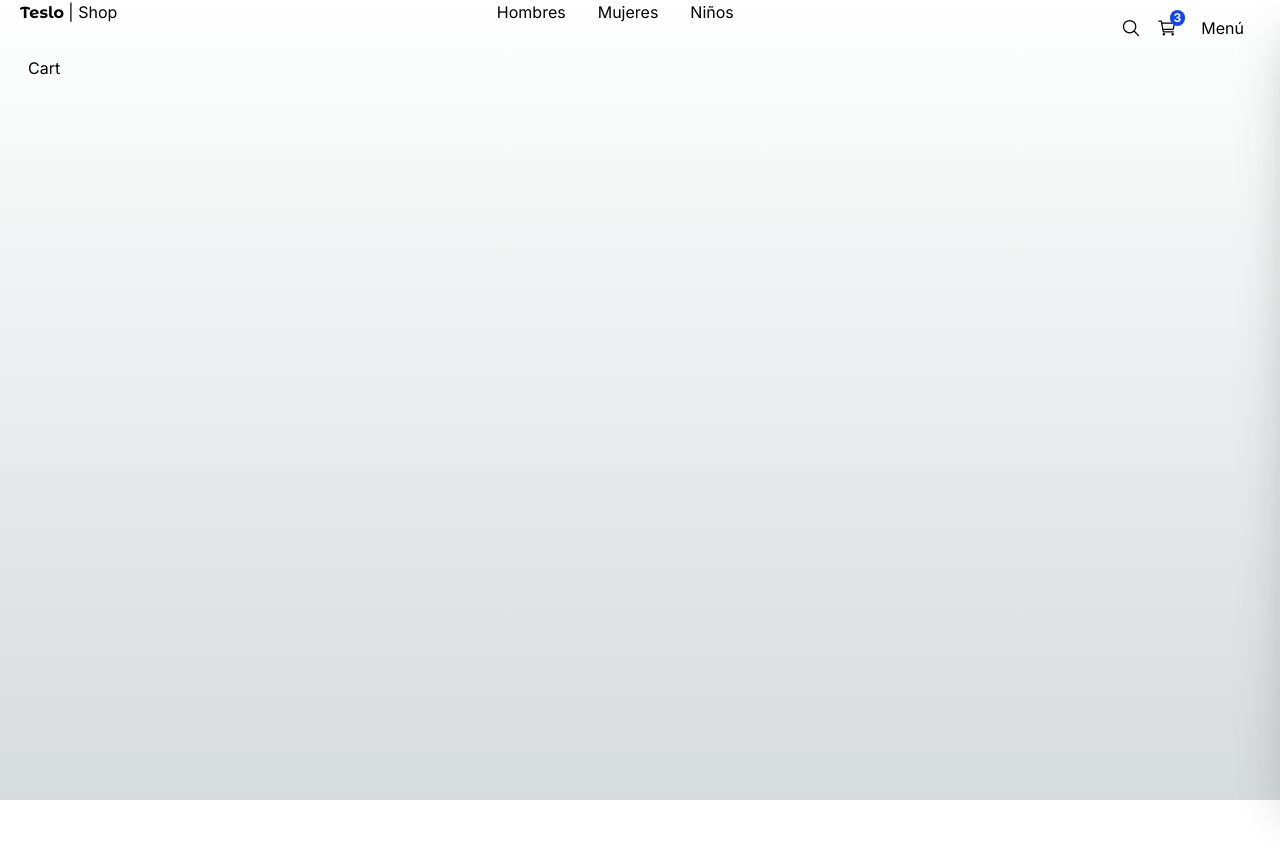
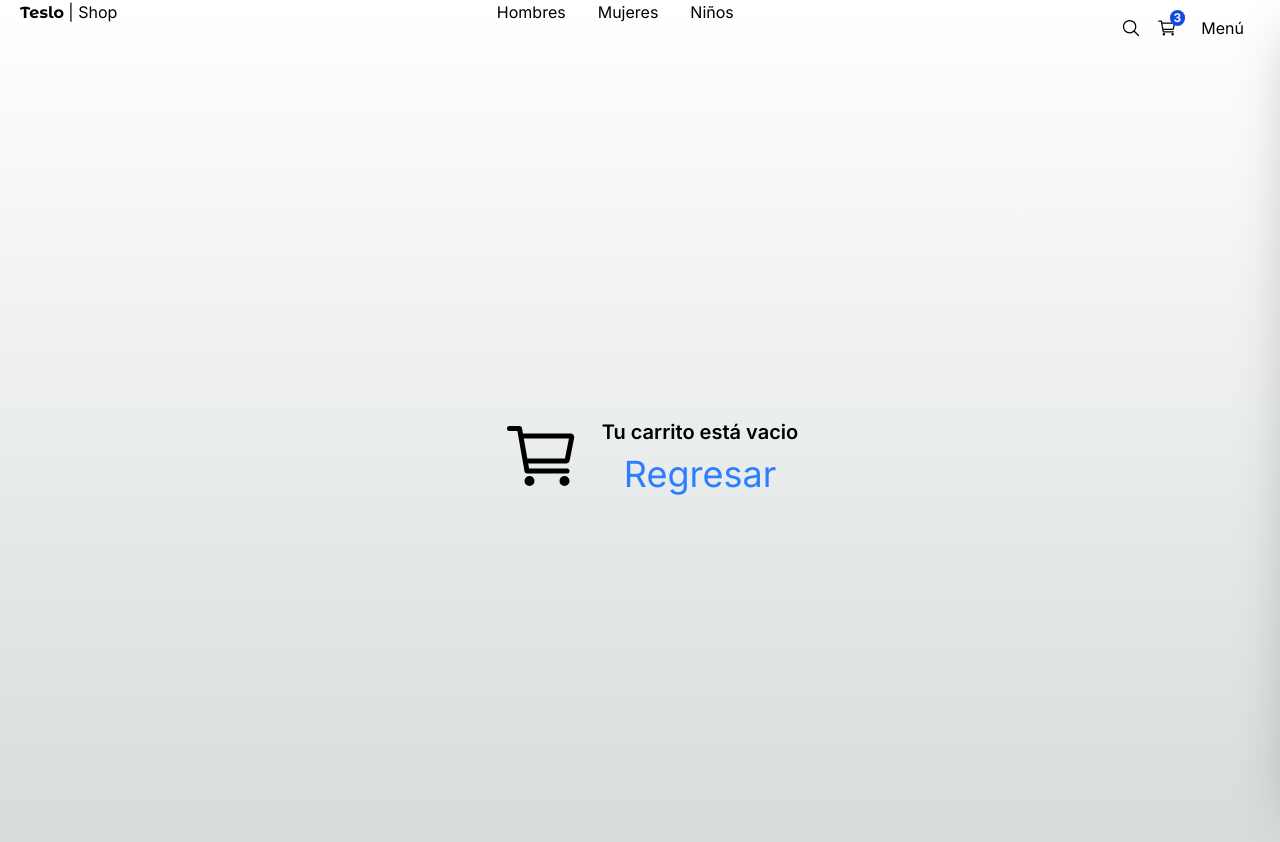
Before and after one commit to EmanuelEDiaz/eccomerceTeslo, a Next.js app: page /empty in a window 1280 px wide. Shown: the top 842 px of the page. Before the commit the page ends 800 px from the top, so only its background shows below. Built offline with nearby package versions, Linux system fonts and the light colour scheme.

Commit message:
empty ui

```diff
--- a/app/(shop)/cart/page.tsx
+++ b/app/(shop)/cart/page.tsx
@@ -2,6 +2,7 @@
 import { initialData } from "@/seed/seed";
 import Image from "next/image";
 import Link from "next/link";
+import { redirect } from "next/navigation";
 
 const productInCart = [
   initialData.products[0],
@@ -9,6 +10,10 @@
   initialData.products[2],
 ];
 export default function Cart() {
+
+
+  if(productInCart.length == 0)
+    redirect('/');
   return (
     <div className="flex justify-center items-center mb-72 px-10 sm:px-0">
       <div className="flex flex-col w-[1000px]">
--- a/app/(shop)/empty/page.tsx
+++ b/app/(shop)/empty/page.tsx
@@ -1,10 +1,25 @@
+import Link from "next/link";
+import { IoCartOutline } from "react-icons/io5";
 
 
 export default function Cart() {
   return (
 
-      <div className="">
-        <h1> Cart</h1>
+      <div className="flex justify-center items-center h-[800px]">
+        <IoCartOutline size={80} className="mx-5"/>
+
+        <div className="flex flex-col items-center">
+          <h1 className="text-xl font-semibold">
+            Tu carrito está vacio
+            </h1>
+          <Link
+          href='/'
+          className="text-blue-500 mt-2 text-4xl"
+          >
+            Regresar
+          </Link>
+
+        </div>
       </div>
 
   );
```
